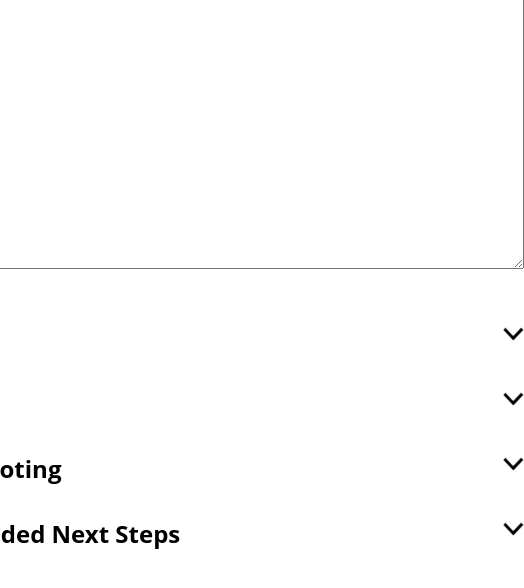
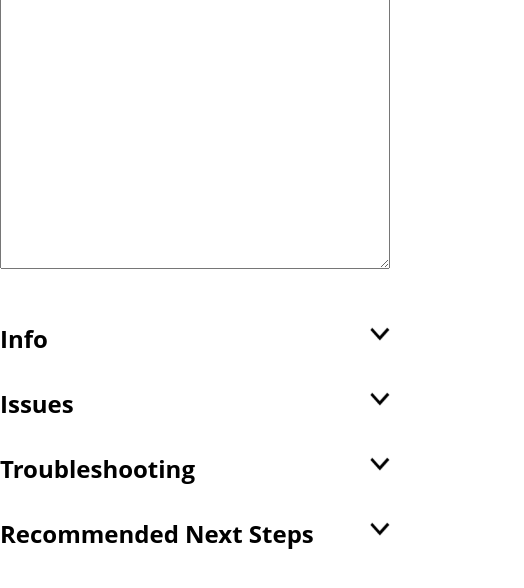
Before and after one commit to jhnh198/case-notes, a plain HTML site: page index.html in a window 390 px wide. Shown: the part 216-804 px from the top of the page, 524 px wide, since content can reach past the window. Drawn offline with nearby package versions, Linux system fonts and the light colour scheme.

Commit message:
tweaked styling for smaller windows to fit screen

```diff
--- a/styles.css
+++ b/styles.css
@@ -114,9 +114,21 @@
   margin-left: 1rem;
 }
 
-@media (max-width: 700px) {
+@media (max-width: 1300px) {
   .notes-main-section {
     flex-direction: column-reverse;
   }
+  .dropdown-div{
+    display: flex;
+  }
 
+  .template-builder-main{
+    flex-direction: column;
+  }
 }
+
+@media (max-width: 600px) {
+  #case-notes-text-field{
+    width: 100%;
+  }
+}
```
